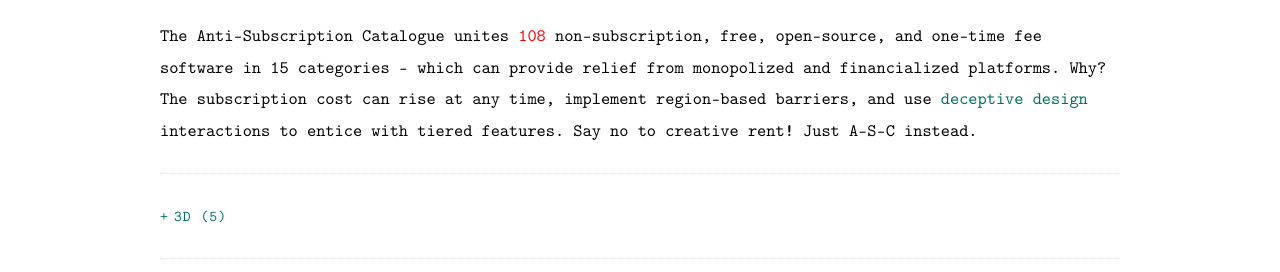
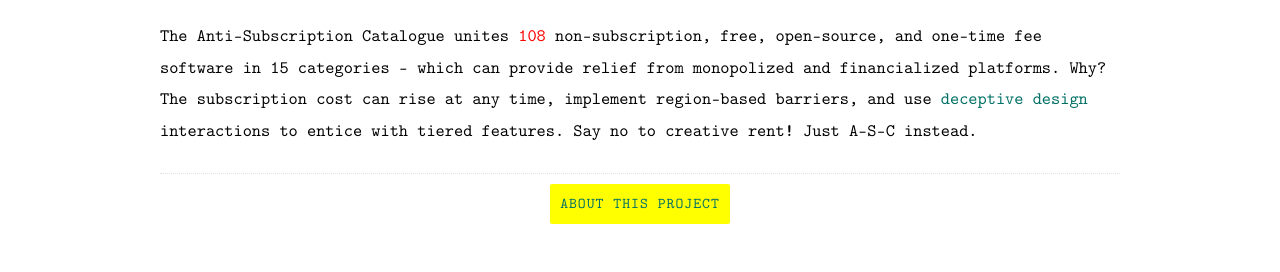
Before and after one commit to lange-lange/asc, a website: page index.html in a window 1280 px wide. Shown: the part 458-730 px from the top of the page. Drawn offline with Linux system fonts and the light colour scheme; a web font is replaced by a local one.

Commit message:
Update index.html

```diff
--- a/index.html
+++ b/index.html
@@ -10,6 +10,9 @@
 - check for accuracy!
 
 2024
+July 12, 2024
+- updated a few inconsistencies. added ½ for freemium / limited free versions.
+
 - added a link to the official ASC instagram owned by meta aka facebook. if people are there, then we're there.
 
 - updated Vectornator to reflect change in marketing drivel subscription and tiered. existing users lost access to their Vectornator files without any prior warning. :(
@@ -168,6 +171,9 @@
     <br>
         <p>The Anti-Subscription Catalogue unites <span style="color:red">108</span> non-subscription, free, open-source, and one-time fee software in 15 categories — which can provide relief from monopolized and financialized platforms. Why? The subscription cost can rise at any time, implement region-based barriers, and use <a href="https://www.deceptive.design/" target="_blank">deceptive design</a> interactions to entice with tiered features. Say no to creative rent! Just A-S-C instead.</p>
     <hr>
+          <center>
+      <a class="button button-primary" href="/info.html">ABOUT THIS PROJECT</a></center>
+      <br><br>
 </div>
 
   <!-- Categories
```
